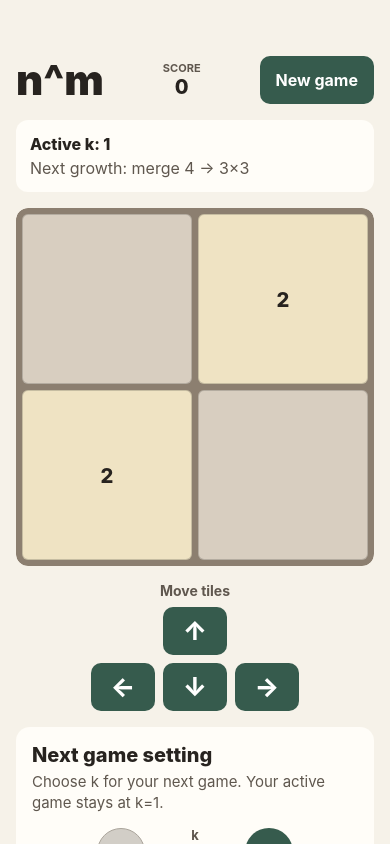
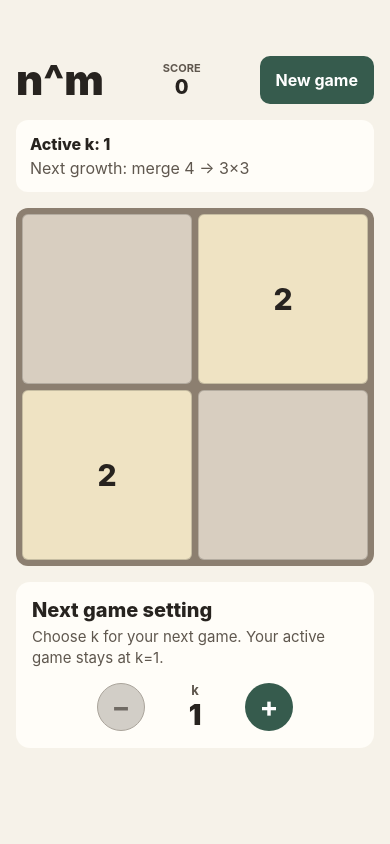
Before and after one commit to futuroptimist/n-m, a React Native app: screen / in a window 390 px wide. Built offline with nearby package versions, Linux system fonts and the light colour scheme.

Commit message:
fix: restore playable screen scope

```diff
--- a/src/components/GameBoard.tsx
+++ b/src/components/GameBoard.tsx
@@ -1,5 +1,4 @@
-import { useState } from 'react';
-import { Pressable, ScrollView, StyleSheet, Text, View } from 'react-native';
+import { StyleSheet, Text, View } from 'react-native';
 
 import { tileValue, type GameState } from '../engine';
 import { colors } from '../theme';
@@ -8,8 +7,6 @@ interface GameBoardProps {
   game: GameState;
 }
 
-const MIN_CELL_SIZE = 48;
-
 function tileBackground(exponent: number): string {
   if (exponent <= 2) return colors.tileLight;
   if (exponent <= 5) return colors.tileMid;
@@ -17,48 +14,18 @@ function tileBackground(exponent: number): string {
 }
 
 export function GameBoard({ game }: GameBoardProps) {
-  const [viewportSize, setViewportSize] = useState(0);
-  const [fitBoard, setFitBoard] = useState(false);
-  const readableBoardSize = game.sideLength * MIN_CELL_SIZE;
-  const boardSize =
-    fitBoard || viewportSize === 0
-      ? viewportSize
-      : Math.max(viewportSize, readableBoardSize);
-  const needsViewport = viewportSize > 0 && readableBoardSize > viewportSize;
-  const fontSize = fitBoard
-    ? Math.max(10, Math.min(30, 104 / game.sideLength))
-    : Math.min(30, MIN_CELL_SIZE * 0.42);
+  const fontSize = Math.max(10, Math.min(30, 104 / game.sideLength));
 
   return (
-    <View>
-      <View
-        onLayout={(event) => setViewportSize(event.nativeEvent.layout.width)}
-        style={styles.viewport}
-      >
-        {viewportSize > 0 ? (
-          <ScrollView
-            contentContainerStyle={{ width: boardSize }}
-            horizontal
-            nestedScrollEnabled
-            showsHorizontalScrollIndicator={needsViewport && !fitBoard}
-          >
-            <ScrollView
-              contentContainerStyle={{ height: boardSize }}
-              nestedScrollEnabled
-              showsVerticalScrollIndicator={needsViewport && !fitBoard}
-              style={{ height: viewportSize, width: boardSize }}
-            >
     <View
       accessibilityLabel={`${game.sideLength} by ${game.sideLength} game board`}
-                style={[styles.board, { height: boardSize, width: boardSize }]}
+      style={styles.board}
     >
       {game.board.map((row, rowIndex) => (
         <View key={`row-${rowIndex}`} style={styles.row}>
           {row.map((exponent, columnIndex) => {
             const value =
-                        exponent === null
-                          ? null
-                          : tileValue(exponent).toString();
+              exponent === null ? null : tileValue(exponent).toString();
             const darkTile = exponent !== null && exponent > 5;
             return (
               <View
@@ -86,10 +53,7 @@ export function GameBoard({ game }: GameBoardProps) {
                     numberOfLines={1}
                     style={[
                       styles.tileValue,
-                                {
-                                  color: darkTile ? colors.white : colors.ink,
-                                  fontSize,
-                                },
+                      { color: darkTile ? colors.white : colors.ink, fontSize },
                     ]}
                   >
                     {value}
@@ -101,43 +65,21 @@ export function GameBoard({ game }: GameBoardProps) {
         </View>
       ))}
     </View>
-            </ScrollView>
-          </ScrollView>
-        ) : null}
-      </View>
-      {needsViewport ? (
-        <View style={styles.viewportHelp}>
-          <Text style={styles.viewportHelpText}>
-            Scroll to inspect the full board, or fit it to this view.
-          </Text>
-          <Pressable
-            accessibilityRole="button"
-            onPress={() => setFitBoard((current) => !current)}
-            style={styles.fitButton}
-          >
-            <Text style={styles.fitButtonText}>
-              {fitBoard ? 'Reset size' : 'Fit board'}
-            </Text>
-          </Pressable>
-        </View>
-      ) : null}
-    </View>
   );
 }
 
 const styles = StyleSheet.create({
   board: {
+    aspectRatio: 1,
     backgroundColor: colors.board,
     borderRadius: 12,
     padding: 3,
-  },
-  viewport: {
-    aspectRatio: 1,
-    borderRadius: 12,
-    overflow: 'hidden',
     width: '100%',
   },
-  row: { flex: 1, flexDirection: 'row' },
+  row: {
+    flex: 1,
+    flexDirection: 'row',
+  },
   cell: {
     alignItems: 'center',
     borderColor: 'rgba(39, 35, 31, 0.2)',
@@ -155,20 +97,4 @@ const styles = StyleSheet.create({
     textAlign: 'center',
     width: '100%',
   },
-  viewportHelp: {
-    alignItems: 'center',
-    flexDirection: 'row',
-    gap: 12,
-    justifyContent: 'space-between',
-    paddingTop: 8,
-  },
-  viewportHelpText: { color: colors.mutedInk, flex: 1, fontSize: 13 },
-  fitButton: {
-    backgroundColor: colors.primary,
-    borderRadius: 8,
-    justifyContent: 'center',
-    minHeight: 44,
-    paddingHorizontal: 12,
-  },
-  fitButtonText: { color: colors.white, fontSize: 14, fontWeight: '700' },
 });
--- a/src/screens/GameScreen.tsx
+++ b/src/screens/GameScreen.tsx
@@ -1,4 +1,4 @@
-import { useCallback, useMemo, useState } from 'react';
+import { useMemo, useState } from 'react';
 import {
   Alert,
   PanResponder,
@@ -45,13 +45,6 @@ export function GameScreen() {
   const [game, setGame] = useState<GameState>(() => createGame(1, Math.random));
   const growth = deriveGrowth(game.highestCreatedExponent, game.activeK);
 
-  const play = useCallback((direction: Direction) => {
-    setGame((current) => {
-      if (current.status === 'game-over') return current;
-      return move(current, direction, Math.random).state;
-    });
-  }, []);
-
   const beginNewGame = () => setGame(createGame(pendingK, Math.random));
   const requestNewGame = () => {
     if (game.status === 'game-over') {
@@ -76,10 +69,13 @@ export function GameScreen() {
         onPanResponderRelease: (_, gesture) => {
           const direction = swipeDirection(gesture.dx, gesture.dy);
           if (direction === null) return;
-          play(direction);
+          setGame((current) => {
+            if (current.status === 'game-over') return current;
+            return move(current, direction, Math.random).state;
+          });
         },
       }),
-    [play],
+    [],
   );
 
   return (
@@ -129,18 +125,6 @@ export function GameScreen() {
           accessibilityLabel="Swipe game board"
         >
           <GameBoard game={game} />
-        </View>
-
-        <View accessibilityLabel="Directional move controls">
-          <Text style={styles.moveHelp}>Move tiles</Text>
-          <View style={styles.moveControls}>
-            <MoveButton direction="up" onPress={play} symbol="↑" />
-            <View style={styles.moveControlsRow}>
-              <MoveButton direction="left" onPress={play} symbol="←" />
-              <MoveButton direction="down" onPress={play} symbol="↓" />
-              <MoveButton direction="right" onPress={play} symbol="→" />
-            </View>
-          </View>
         </View>
 
         {game.status === 'game-over' ? (
@@ -205,25 +189,6 @@ export function GameScreen() {
         </View>
       </View>
     </ScrollView>
-  );
-}
-
-interface MoveButtonProps {
-  direction: Direction;
-  onPress: (direction: Direction) => void;
-  symbol: string;
-}
-
-function MoveButton({ direction, onPress, symbol }: MoveButtonProps) {
-  return (
-    <Pressable
-      accessibilityLabel={`Move ${direction}`}
-      accessibilityRole="button"
-      onPress={() => onPress(direction)}
-      style={({ pressed }) => [styles.moveButton, pressed && styles.pressed]}
-    >
-      <Text style={styles.moveButtonText}>{symbol}</Text>
-    </Pressable>
   );
 }
 
@@ -306,28 +271,6 @@ const styles = StyleSheet.create({
   },
   activeSetting: { color: colors.ink, fontSize: 16, fontWeight: '800' },
   milestone: { color: colors.mutedInk, fontSize: 16, marginTop: 4 },
-  moveHelp: {
-    color: colors.mutedInk,
-    fontSize: 14,
-    fontWeight: '700',
-    textAlign: 'center',
-  },
-  moveControls: { alignItems: 'center', gap: 8, marginTop: 8 },
-  moveControlsRow: { flexDirection: 'row', gap: 8 },
-  moveButton: {
-    alignItems: 'center',
-    backgroundColor: colors.primary,
-    borderRadius: 10,
-    height: 48,
-    justifyContent: 'center',
-    width: 64,
-  },
-  moveButtonText: {
-    color: colors.white,
-    fontSize: 26,
-    fontWeight: '800',
-    lineHeight: 30,
-  },
   gameOverPanel: {
     alignItems: 'center',
     backgroundColor: colors.panel,
```
Also changed, not shown: 1 other file (tests, documents, lock files or other folders). Lines whose indentation alone changed are shown as unchanged.
